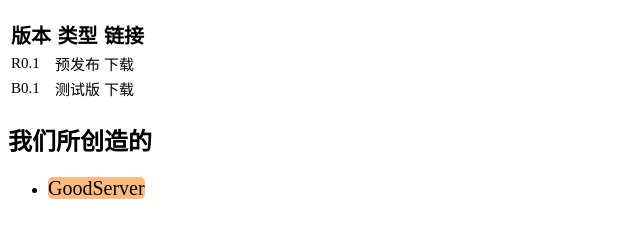
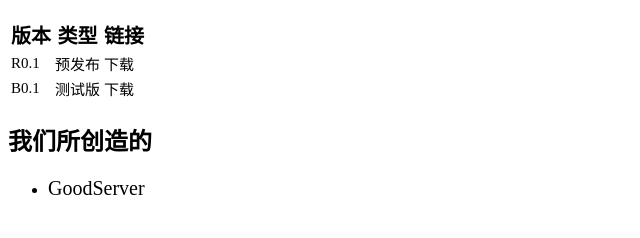
Before and after one commit to HaoHaoMC/x.future, a plain HTML site: page Home.html in a window 1280 px wide. Shown: the part 110-348 px from the top of the page, without its empty margins (0-640 px from the left). Drawn offline with Linux system fonts and the light colour scheme.

Commit message:
Update Home.html

```diff
--- a/Home.html
+++ b/Home.html
@@ -62,7 +62,7 @@
         <h2>我们所创造的</h2>
         <ul>
             <li>
-                <a href="https://b23.tv/mMQJzqx" class="font20 underorange" target="_blank">GoodServer</a>
+                <a href="https://b23.tv/mMQJzqx" class="font20" target="_blank">GoodServer</a>
             </li>
 
         </ul>
```
